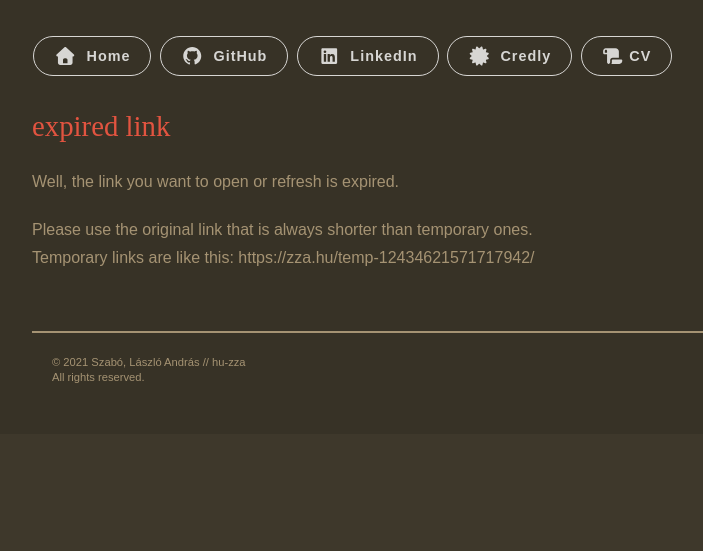
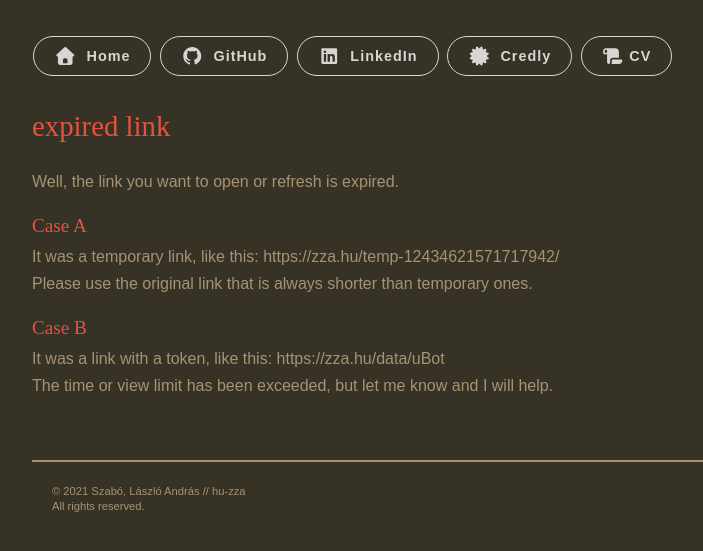
Before and after one commit to hu-zza/hu-zza.github.io, a Jekyll site: the page built from expired_link/index.html, in a window 1280 px wide. Shown: the top 551 px of the page, without its empty margins (176-879 px from the left). Built offline with Jekyll 4.4.1, drawn with Linux system fonts in a browser that asks for light colours; nearby versions of some CDN libraries; some web fonts are replaced; library files that are not in the unit come from our copies.

Commit message:
Improve error pages

```diff
--- a/expired_link/index.html
+++ b/expired_link/index.html
@@ -11,7 +11,17 @@
         <p>
             Well, the link you want to open or refresh is expired.
         </p>
+        <h4>
+          Case A
+        </h4>
         <p>
-            Please use the original link that is always shorter than temporary ones.<br>
-            Temporary links are like this: https://zza.hu/temp-12434621571717942/<br>
+            It was a temporary link, like this: https://zza.hu/temp-12434621571717942/<br>
+            Please use the original link that is always shorter than temporary ones.
         </p>
+        <h4>
+          Case B
+        </h4>
+        <p>
+            It was a link with a token, like this: https://zza.hu/data/uBot<br>
+            The time or view limit has been exceeded, but let me know and I will help.
+        </p>
--- a/non-existent_link/index.html
+++ b/non-existent_link/index.html
@@ -9,8 +9,8 @@
         <br>
 
         <p>
-            Uhm, something went wrong.
+            Oh, the link you want to open is invalid.
         </p>
         <p>
-            ...
+            Most of the links on zza.hu are case insensitive, but maybe it's only a typo. If you stuck with it, please let me know and I will help as soon as possible.
         </p>
--- a/unreachable_link/index.html
+++ b/unreachable_link/index.html
@@ -9,8 +9,8 @@
         <br>
 
         <p>
-            Uhm, something went wrong.
+            Uhm, something went wrong on the server-side.
         </p>
         <p>
-            ...
+            After several attempts, please let me know and I will help as soon as possible.
         </p>
```
